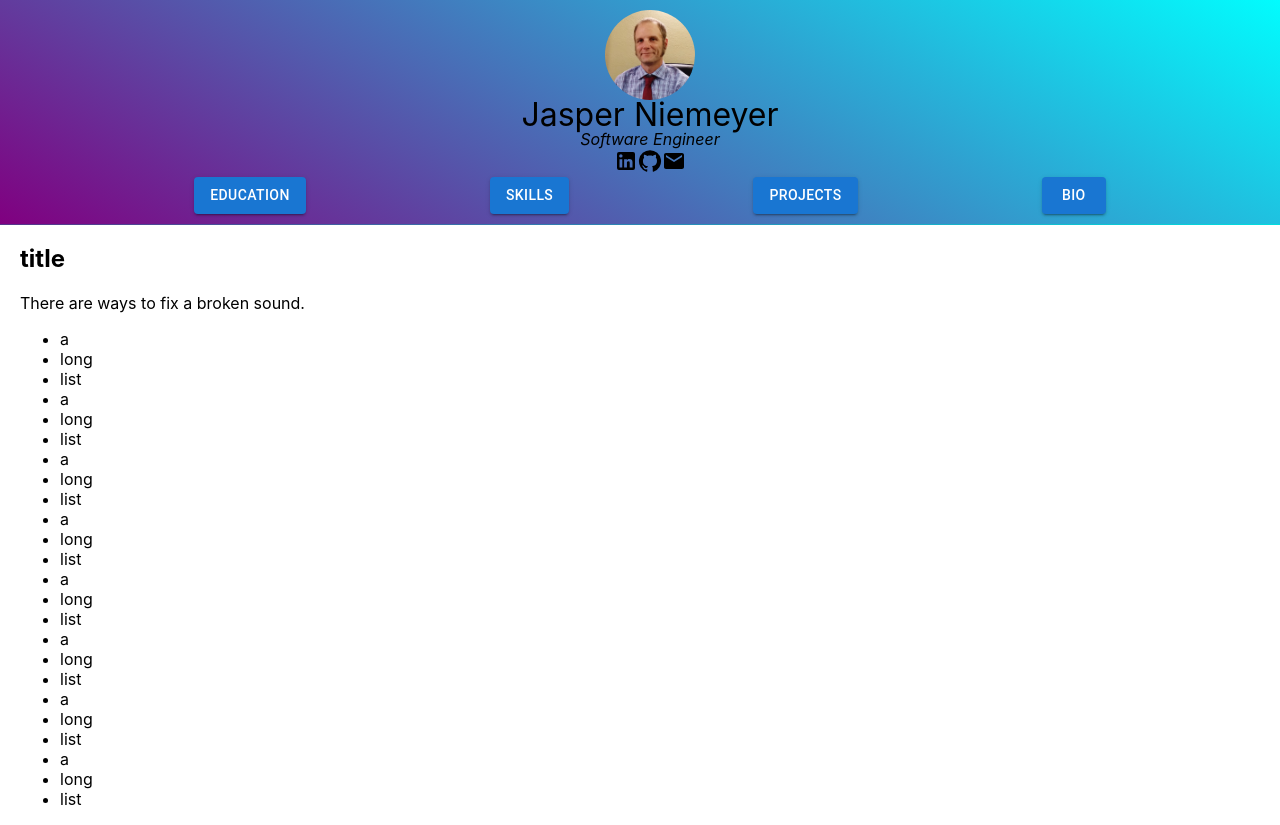
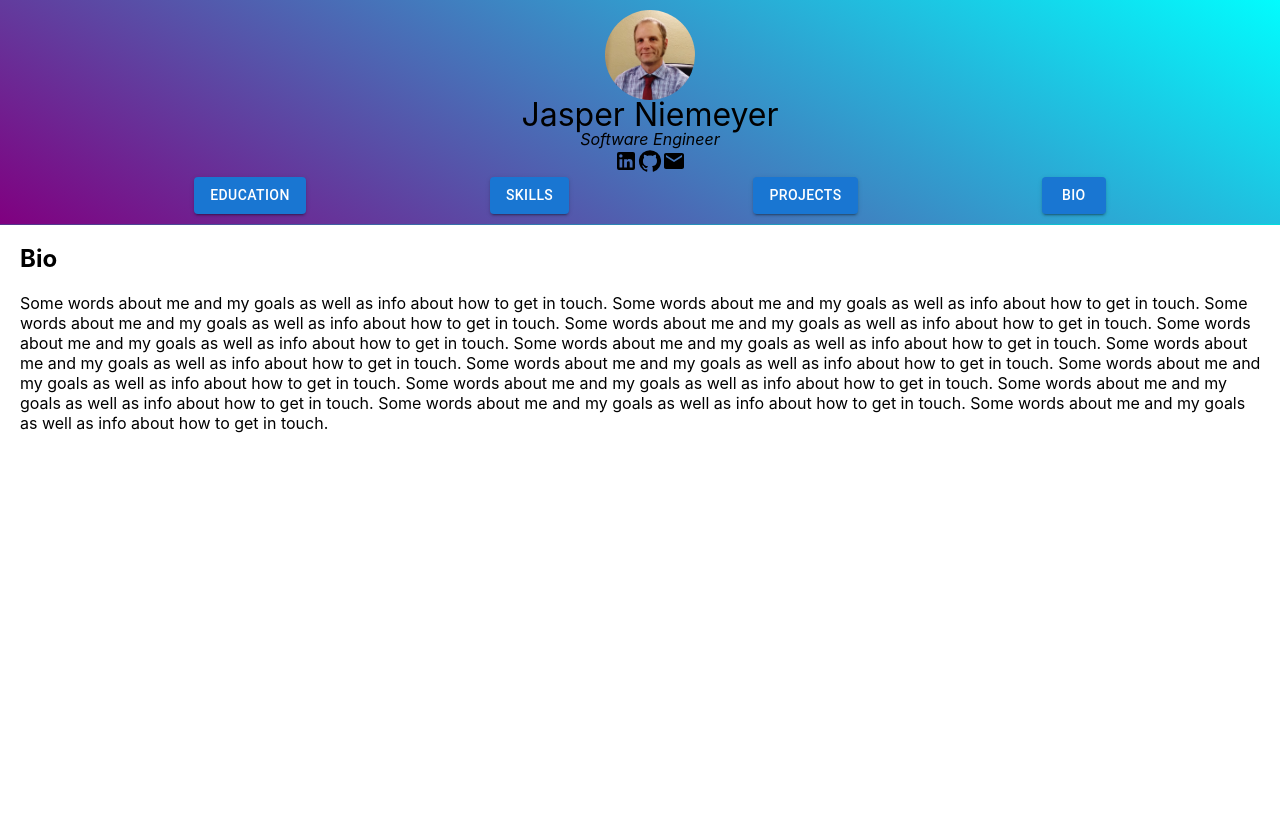
Before and after one commit to jjniemeyer/profile, a JavaScript app: page / in a window 1280 px wide. After the commit the page ends 800 px from the top, so only its background shows below. Built offline with nearby package versions, Linux system fonts and the light colour scheme; the HTML template or start-up script is replaced by a standard one.

Commit message:
placeholder text

```diff
--- a/src/components/Bio.js
+++ b/src/components/Bio.js
@@ -1,34 +1,23 @@
 export default function Bio() {
   return (
     <section className='bio' style={{display: 'block'}}>
-          <h1>title</h1>
-          <p>There are ways to fix a broken sound. </p>
-          <ul>
-            <li>a</li>
-            <li>long</li>
-            <li>list</li>
-            <li>a</li>
-            <li>long</li>
-            <li>list</li>
-            <li>a</li>
-            <li>long</li>
-            <li>list</li>
-            <li>a</li>
-            <li>long</li>
-            <li>list</li>
-            <li>a</li>
-            <li>long</li>
-            <li>list</li>
-            <li>a</li>
-            <li>long</li>
-            <li>list</li>
-            <li>a</li>
-            <li>long</li>
-            <li>list</li>
-            <li>a</li>
-            <li>long</li>
-            <li>list</li>
-          </ul>
+          <h1>Bio</h1>
+          <p>
+          Some words about me and my goals as well as info about how to get in touch.
+          Some words about me and my goals as well as info about how to get in touch.
+          Some words about me and my goals as well as info about how to get in touch.
+          Some words about me and my goals as well as info about how to get in touch.
+          Some words about me and my goals as well as info about how to get in touch.
+          Some words about me and my goals as well as info about how to get in touch.
+          Some words about me and my goals as well as info about how to get in touch.
+          Some words about me and my goals as well as info about how to get in touch.
+          Some words about me and my goals as well as info about how to get in touch.
+          Some words about me and my goals as well as info about how to get in touch.
+          Some words about me and my goals as well as info about how to get in touch.
+          Some words about me and my goals as well as info about how to get in touch.
+          Some words about me and my goals as well as info about how to get in touch.
+          </p>
+
       </section>
   );
 }
--- a/src/components/Projects.js
+++ b/src/components/Projects.js
@@ -1,7 +1,22 @@
 export default function Projects() {
   return (
-    <section className='projects' style={{display: 'none'}}>
-        <h1>projects</h1>
+    <section className='projects' style={{ display: 'none' }}>
+      <h1>Projects</h1>
+      <h3>Full Stack</h3>
+      <dl>
+        <dt>Puttsly</dt>
+        <dd>Created a REST API with Python 3.10 and Falcon 3.0.1.</dd>
+        <dd>Implemented data store via repository pattern with SQLAlchemy and Postgres.</dd>
+        <dd>Applied MVC architecture to back end design.</dd>
+        <dd>Built using TDD with Pytest and Continuous Integration with Github actions.</dd>
+        <dd>Designed front end with React 17 using Typescript</dd>
+        <dd>Containerized with Docker Compose</dd>
+        <dt>Wifiology</dt>
+        <dd>Created a REST API with NodeJS.</dd>
+        <dd>Implemented data store with Postgres.</dd>
+        <dd>Deployed on Heroku using built in CI/CD tooling from Github and Heroku.</dd>
+        <dd><a href="https://github.com/404-group-does-not-exist/Wifiology">View Code</a></dd>
+      </dl>
     </section>
   );
 }
--- a/src/components/Skills.js
+++ b/src/components/Skills.js
@@ -1,7 +1,16 @@
 export default function Skills() {
   return (
     <section className='skills' style={{display: 'none'}}>
-        <h1>skills</h1>
+        <h1>Skills</h1>
+        <dl>
+          <dt>Languages</dt>
+          <dd>Python, Javascript, HTML, CSS, C/C++, MatLab</dd>
+          <dt>Frameworks / Libraries</dt>
+          <dd>Flask, Falcon, React, Nodejs</dd>
+          <dd>Pandas, NumPy, Matplotlib</dd>
+          <dt>Additional Tools and Processes</dt>
+          <dd>Git, Docker, Agile</dd>
+      </dl>
     </section>
   );
 }
```
